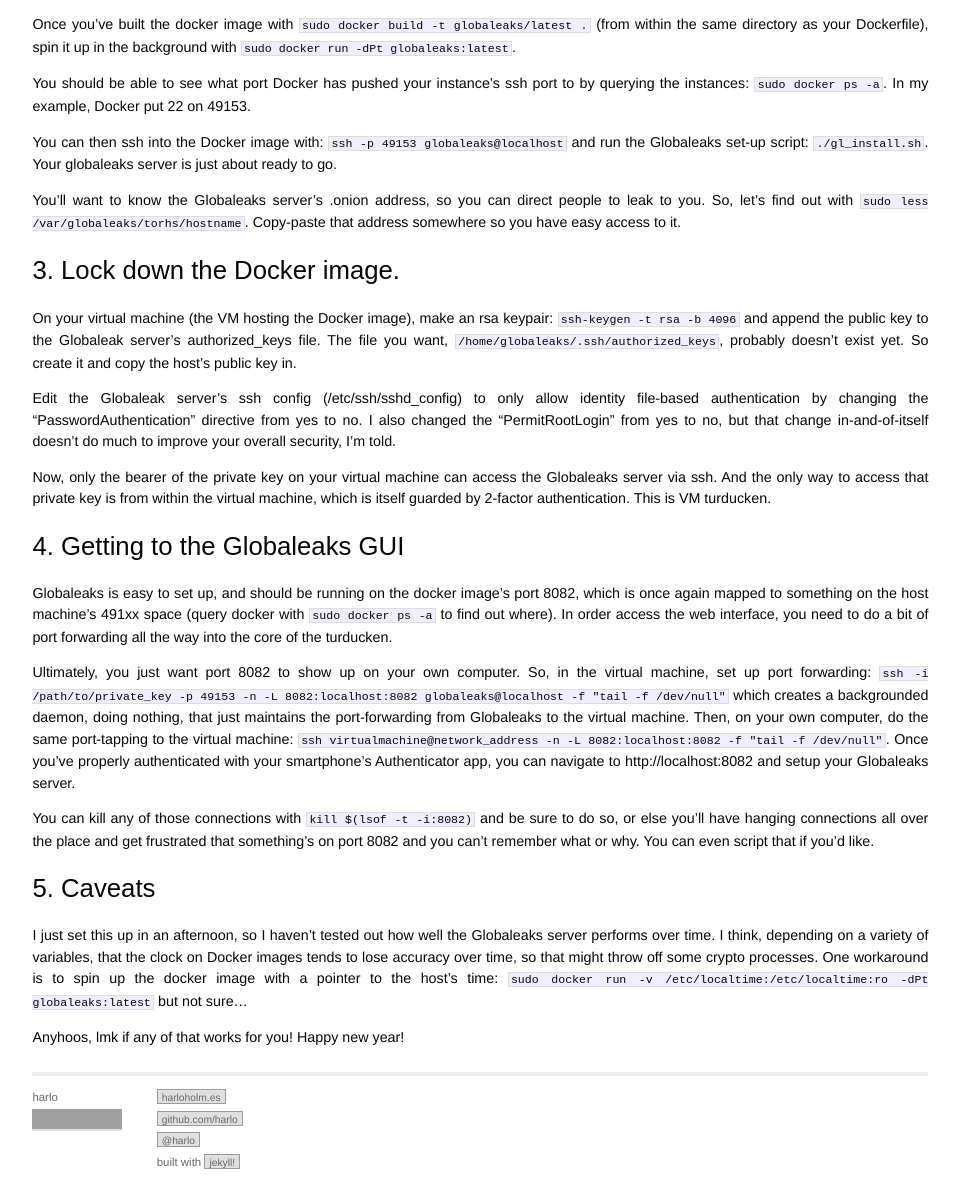
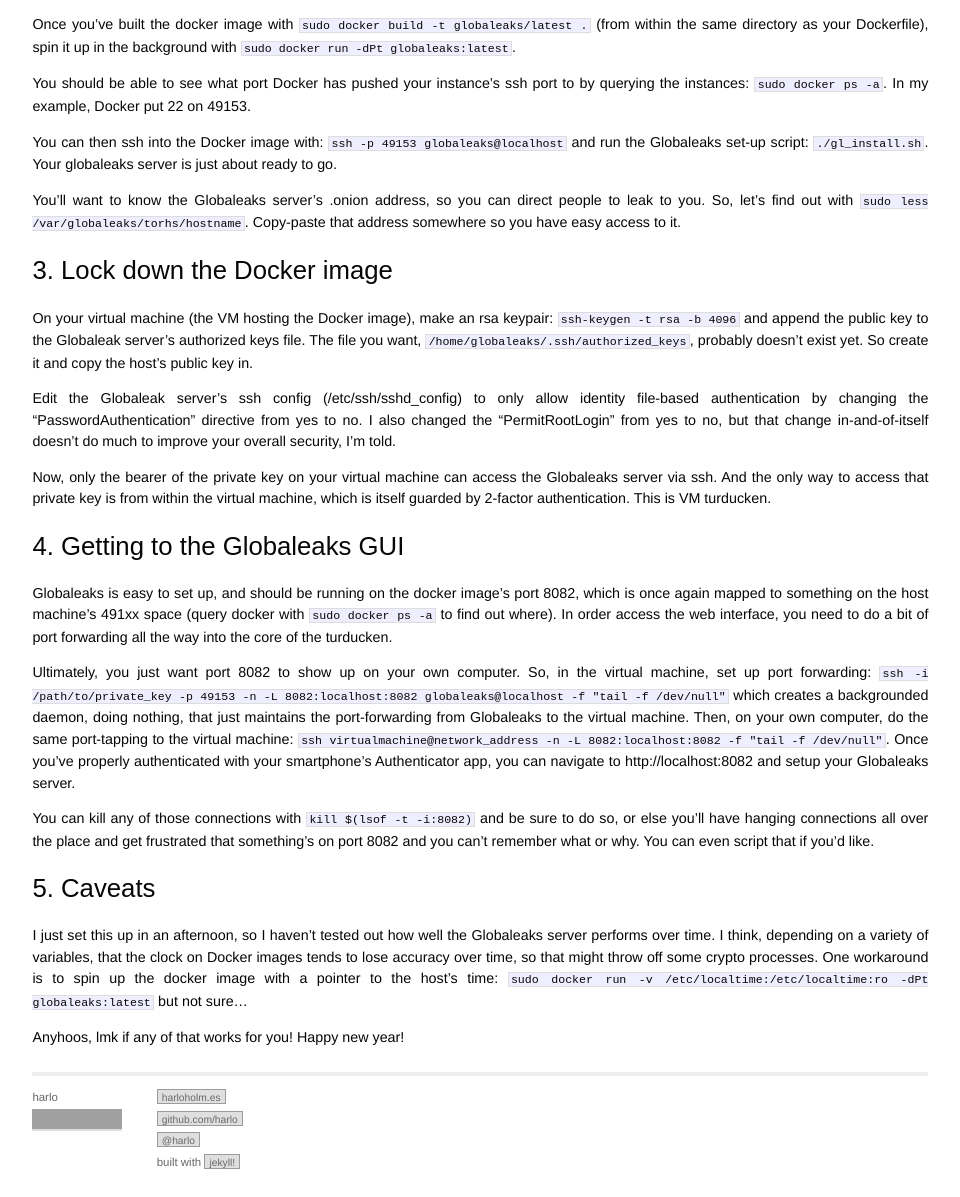
Before and after one commit to harlo/harlo.github.io, a Jekyll site: the page built from _posts/2014-12-31-quick-and-dirty-leak-server-with-globaleaks.markdown, in a window 1280 px wide. Shown: the part 1135-2332 px from the top of the page, without its empty margins (142-1102 px from the left). Built offline with Jekyll 4.4.1, drawn with Linux system fonts in a browser that asks for light colours; some web fonts are replaced; Markdown is read by kramdown in place of the engine named in the settings; comment, search, counter and statistics services are not loaded; grey boxes are pictures that could not be loaded.

```diff
--- a/_posts/2014-12-31-quick-and-dirty-leak-server-with-globaleaks.markdown
+++ b/_posts/2014-12-31-quick-and-dirty-leak-server-with-globaleaks.markdown
@@ -43,9 +43,9 @@ You can then ssh into the Docker image with: `ssh -p 49153 globaleaks@localhost`
 
 You'll want to know the Globaleaks server's .onion address, so you can direct people to leak to you.  So, let's find out with `sudo less /var/globaleaks/torhs/hostname`.  Copy-paste that address somewhere so you have easy access to it.
 
-### 3. Lock down the Docker image.
+### 3. Lock down the Docker image
 
-On your virtual machine (the VM hosting the Docker image), make an rsa keypair: `ssh-keygen -t rsa -b 4096` and append the public key to the Globaleak server's authorized_keys file.  The file you want, `/home/globaleaks/.ssh/authorized_keys`, probably doesn't exist yet.  So create it and copy the host's public key in.
+On your virtual machine (the VM hosting the Docker image), make an rsa keypair: `ssh-keygen -t rsa -b 4096` and append the public key to the Globaleak server's authorized keys file.  The file you want, `/home/globaleaks/.ssh/authorized_keys`, probably doesn't exist yet.  So create it and copy the host's public key in.
 
 Edit the Globaleak server's ssh config (/etc/ssh/sshd_config) to only allow identity file-based authentication by changing the "PasswordAuthentication" directive from yes to no.  I also changed the "PermitRootLogin" from yes to no, but that change in-and-of-itself doesn't do much to improve your overall security, I'm told.
 
```
